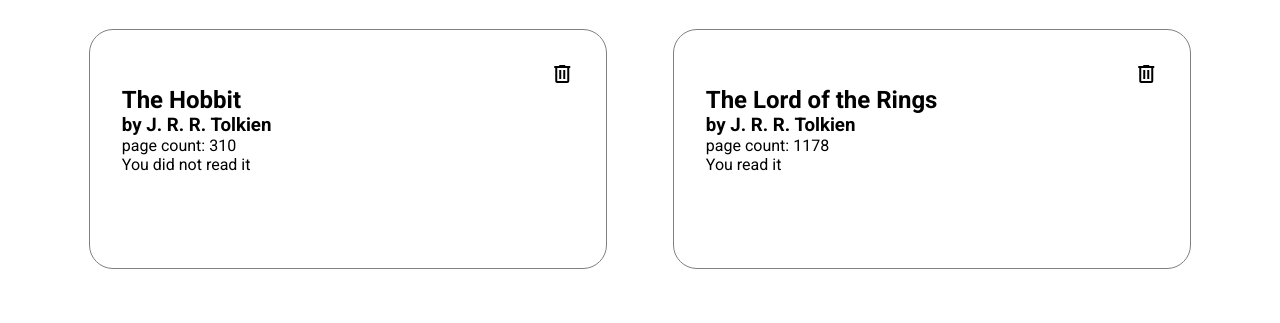
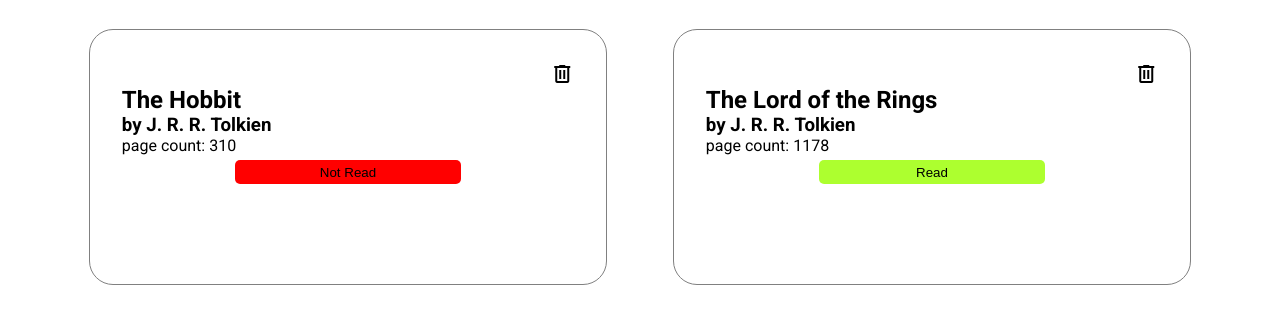
Before and after one commit to abir364/library, a plain HTML site: page index.html in a window 1280 px wide. Shown: the part 71-394 px from the top of the page. Drawn offline with nearby package versions, Linux system fonts and the light colour scheme.

Commit message:
delete button now removes book object from library array :)

```diff
--- a/app.js
+++ b/app.js
@@ -16,6 +16,11 @@
     console.log(`You are not reading ${this.title}`);
   }
 };
+
+Book.prototype.changeRead = function() {
+  this.read = !this.read;
+  console.log(this.read);
+}
 
 
 function createCard(book) {
@@ -40,9 +45,14 @@
   pages.textContent=`page count: ${  book.pages}`;
   card.appendChild(pages);
 
-  const read = document.createElement('p');
-  read.textContent= book.read ? 'You read it' : 'You did not read it';
-  card.appendChild(read);
+  const readDiv = document.createElement('div');
+  const read = document.createElement('button');
+  readDiv.appendChild(read);
+  readDiv.classList.add('readDiv');
+  read.textContent= book.read ? 'Read' : 'Not Read';
+  read.classList.add('readBtn');
+  read.classList.add(book.read ? 'green' : 'red');
+  card.appendChild(readDiv);
 
   card.setAttribute('data-id', book.title);
 
@@ -69,19 +79,25 @@
     const del = b.dataset.id;
     const curCard = cards.querySelector(`div[data-id="${del}"]`);
     cards.removeChild(curCard);
+    const index = library.findIndex((book) => book.title === del);
+    library.splice(index,1);
+    console.log(library);
   });
+
+  const reads = document.querySelectorAll('.readBtn');
+  reads.forEach((r) => {
+    r.addEventListener('click',() => {
+      console.log('click');
+    });
+  });
+
 });
+
 }
 
 function addBookToLibrary(book) {
   library.push(book);
   printLibrary();
-
-  // const cards = document.getElementById('card-container');
-  // cards.classList.add('cards');
-  // const card = createCard(book);
-  // card.setAttribute('data-id', book.title);
-  // cards.appendChild(card);
 }
 
 const theHobbit = new Book('The Hobbit', 'J. R. R. Tolkien', 310, false);
@@ -114,11 +130,3 @@
 closeModal.addEventListener('click', () => {
   modal.classList.add('remove-modal');
 });
-
-// const deleteBtns = document.querySelectorAll('.deleteBtn');
-// deleteBtns.forEach((b) => {
-//   console.log(b)
-//   b.addEventListener('click', () => {
-//     console.log(b.dataset.id);
-//   });
-// });
--- a/style.css
+++ b/style.css
@@ -23,7 +23,7 @@
   padding: 2rem;
   border-radius: 1.5rem;
   width: 45%;
-  height: 30vh;
+  height: 32vh;
 }
 
 .main {
@@ -117,3 +117,25 @@
   align-items: center;
   justify-content: center;
 }
+
+.readBtn {
+  margin-top: 5px;
+  height: 1.5rem;
+  border: none;
+  border-radius: 5px;
+  width: 50%;
+}
+
+.green {
+  background-color: greenyellow;
+}
+
+.red {
+  background-color: red;
+}
+
+.readDiv {
+  display: flex;
+  justify-content: center;
+  align-items: center;
+}
```
